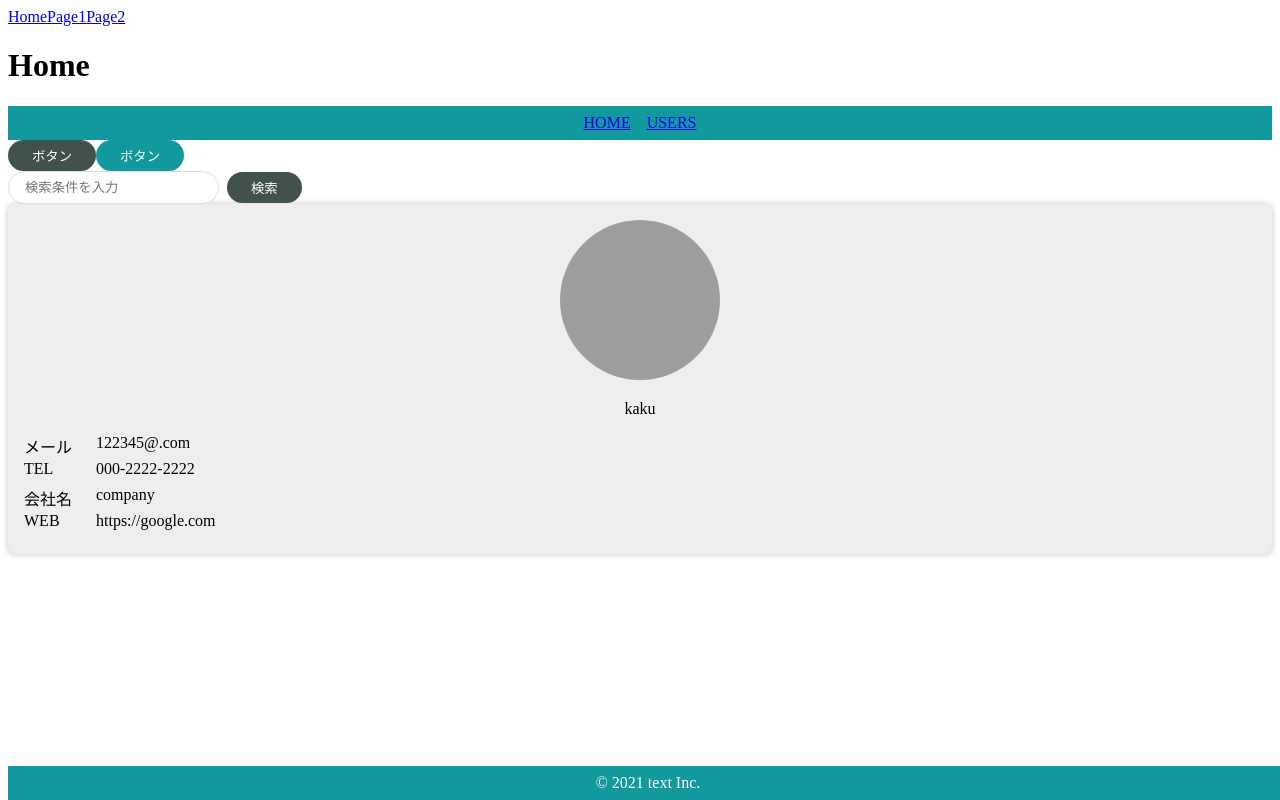
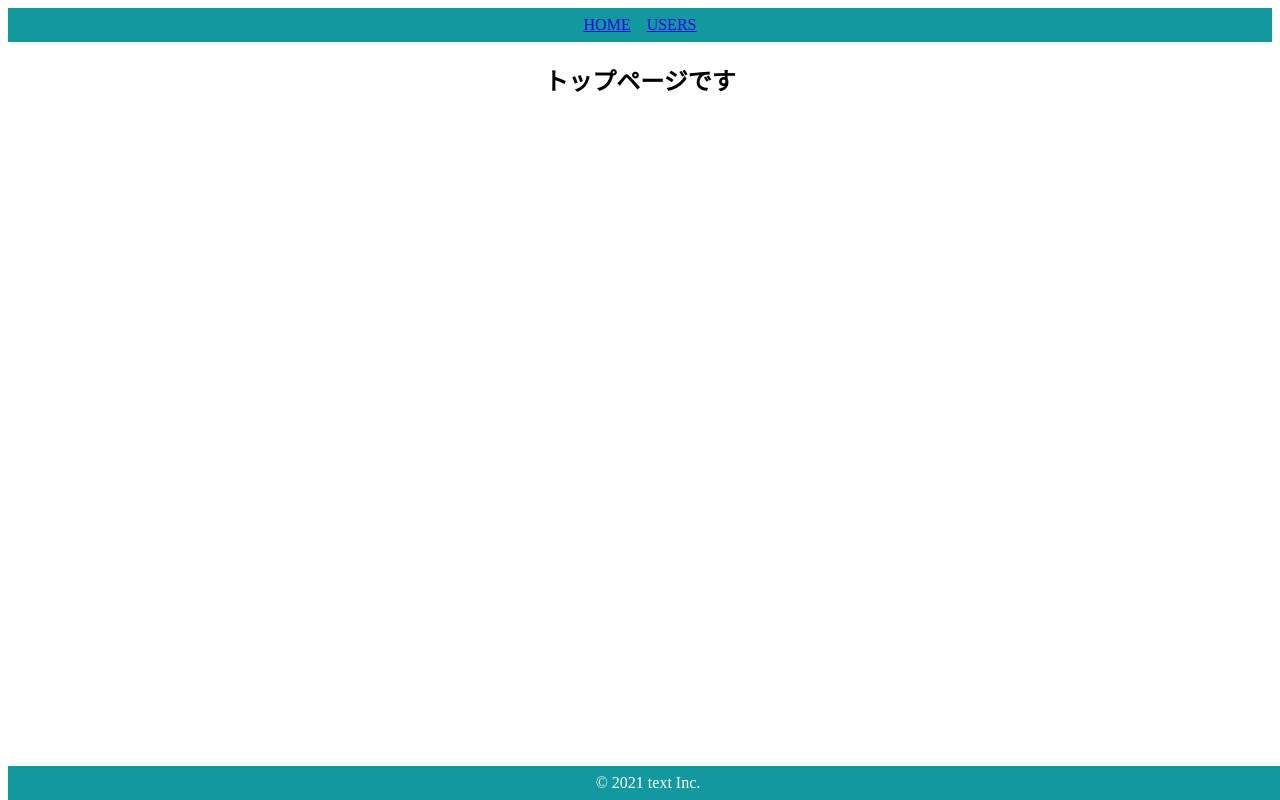
Before and after one commit to Yoshida010/react--u01, a React (Vite) app: page / in a window 1280 px wide. Built offline with nearby package versions, Linux system fonts and the light colour scheme; grey boxes are pictures that could not be loaded.

Commit message:
追加 pagesの追加

```diff
--- a/src/App.tsx
+++ b/src/App.tsx
@@ -7,7 +7,7 @@ import { CssModules } from "./udemy04/CssModules";
 import { Emotion } from "./udemy04/Emotion";
 import { InlineStyle } from "./udemy04/InlineStyle";
 import { StyledComponents } from "./udemy04/StyledComponents";
-import { BrowserRouter, Link } from "react-router-dom";
+import { BrowserRouter, Link, Route } from "react-router-dom";
 import { Router } from "./router/Router";
 import { PrimaryButton } from "./udemy06/atoms/button/PrimaryButton";
 import { SecondaryButton } from "./udemy06/atoms/SecondaryButton";
@@ -15,19 +15,6 @@ import { SearchInput } from "./udemy06/molecules/SearchInput";
 import { UserCard } from "./udemy06/organisms/user/UserCard";
 import { HeaderOnly } from "./udemy06/templates/HeaderOnly";
 import { DefaultLayout } from "./udemy06/templates/DefaultLayout";
-
-/* -------- udemy06 -------- */
-const user = {
-	name: "kaku",
-	image: "https://source.unsplash.com/_HnJfS6WhA8",
-	email: "122345@.com",
-	phone: "000-2222-2222",
-	company: {
-		name: "company",
-	},
-	website: "https://google.com",
-};
-/* ------------------------- */
 
 export const App: FC = () => {
 	console.log("Appがレンダリングされた");
@@ -52,8 +39,8 @@ export const App: FC = () => {
 	return (
 		<>
 			{/* -------- udemy04 -------- */}
-			<div>
-				{/* <input value={text} onChange={onChangeText} />
+			{/* <div>
+				<input value={text} onChange={onChangeText} />
         <br />
         <br />
         <button onClick={onClickOpen}>表示</button>
@@ -61,28 +48,21 @@ export const App: FC = () => {
         <InlineStyle />
         <CssModules />
         <StyledComponents />
-        <Emotion /> */}
-			</div>
+        <Emotion />
+			</div> */}
 
 			{/* -------- udemy05 --------  */}
-			<BrowserRouter>
+			{/* <BrowserRouter>
 				<div>
 					<Link to="/">Home</Link>
 					<Link to="/page1">Page1</Link>
 					<Link to="/page2">Page2</Link>
 				</div>
 				<Router />
-			</BrowserRouter>
+			</BrowserRouter> */}
 
 			{/* -------- udemy06 -------- */}
-			<BrowserRouter>
-				<DefaultLayout>
-					<PrimaryButton>ボタン</PrimaryButton>
-					<SecondaryButton>ボタン</SecondaryButton>
-					<SearchInput />
-					<UserCard user={user}></UserCard>
-				</DefaultLayout>
-			</BrowserRouter>
+			<Router />
 		</>
 	);
 };
--- a/src/router/Router.tsx
+++ b/src/router/Router.tsx
@@ -1,17 +1,25 @@
 /** @format */
 
-import { Route, Switch } from "react-router-dom";
+import { BrowserRouter, Route, Switch } from "react-router-dom";
 import { Home } from "../udemy05/Home";
 import { Page2 } from "../udemy05/Page2";
 import { Page404 } from "../udemy05/Page404";
+import { Top } from "../udemy06/pages/Top";
+import { Users } from "../udemy06/pages/Users";
+import { DefaultLayout } from "../udemy06/templates/DefaultLayout";
+import { HeaderOnly } from "../udemy06/templates/HeaderOnly";
 import { page1Routes } from "./Page1Routes";
 import { page2Routes } from "./Page2Routes";
 
 export const Router = () => {
 	return (
+		<BrowserRouter>
 			<Switch>
 				<Route exact path="/">
-				<Home />
+					{/* <Home /> */}
+					<DefaultLayout>
+						<Top />
+					</DefaultLayout>
 				</Route>
 				<Route
 					path="/page1"
@@ -37,9 +45,15 @@ export const Router = () => {
 						</Switch>
 					)}
 				/>
+				<Route path="/users">
+					<HeaderOnly>
+						<Users />
+					</HeaderOnly>
+				</Route>
 				<Route path="*">
 					<Page404 />
 				</Route>
 			</Switch>
+		</BrowserRouter>
 	);
 };
--- a/src/udemy06/atoms/layout/Header.tsx
+++ b/src/udemy06/atoms/layout/Header.tsx
@@ -8,7 +8,7 @@ export const Header: FC = () => {
 	return (
 		<SHeader>
 			<SLink to="/">HOME</SLink>
-			<SLink to="/">USERS</SLink>
+			<SLink to="/users">USERS</SLink>
 		</SHeader>
 	);
 };
--- /dev/null
+++ b/src/udemy06/pages/Top.tsx
@@ -0,0 +1,16 @@
+/** @format */
+
+import { FC } from "react";
+import styled from "styled-components";
+
+export const Top: FC = () => {
+	return (
+		<SContainer>
+			<h2>トップページです</h2>
+		</SContainer>
+	);
+};
+
+const SContainer = styled.div`
+	text-align: center;
+`;
--- /dev/null
+++ b/src/udemy06/pages/Users.tsx
@@ -0,0 +1,49 @@
+/** @format */
+
+import { FC } from "react";
+import styled from "styled-components";
+import { SearchInput } from "../molecules/SearchInput";
+import { UserCard } from "../organisms/user/UserCard";
+
+const users = [...Array(10).keys()].map((val) => {
+	return {
+		id: val,
+		name: `kaku${val}`,
+		image: "https://source.unsplash.com/_HnJfS6WhA8",
+		email: "122345@.com",
+		phone: "000-2222-2222",
+		company: {
+			name: "company",
+		},
+		website: "https://google.com",
+	};
+});
+
+export const Users: FC = () => {
+	return (
+		<SContainer>
+			<h2>ユーザー一覧です</h2>
+			<SearchInput />
+			<SUserArea>
+				{users.map((user) => (
+					<UserCard key={user.id} user={user} />
+				))}
+			</SUserArea>
+		</SContainer>
+	);
+};
+
+const SContainer = styled.div`
+	display: flex;
+	flex-direction: column;
+	align-items: center;
+	padding: 24px;
+`;
+
+const SUserArea = styled.div`
+	padding-top: 40px;
+	width: 100%;
+	display: grid;
+	grid-template-columns: repeat(auto-fit, minmax(200px, 1fr));
+	grid-gap: 20px;
+`;
```
Lines whose indentation alone changed are shown as unchanged.
